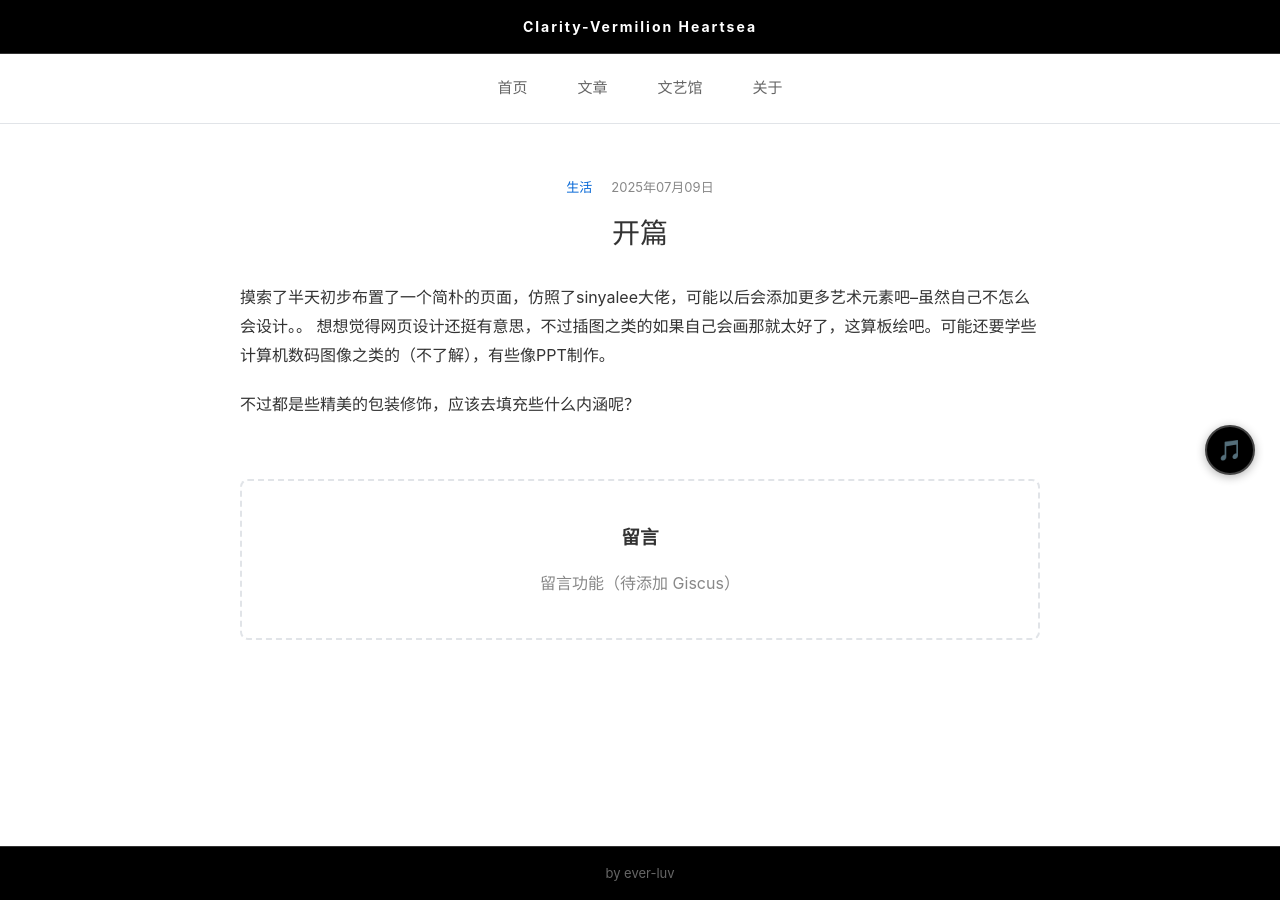
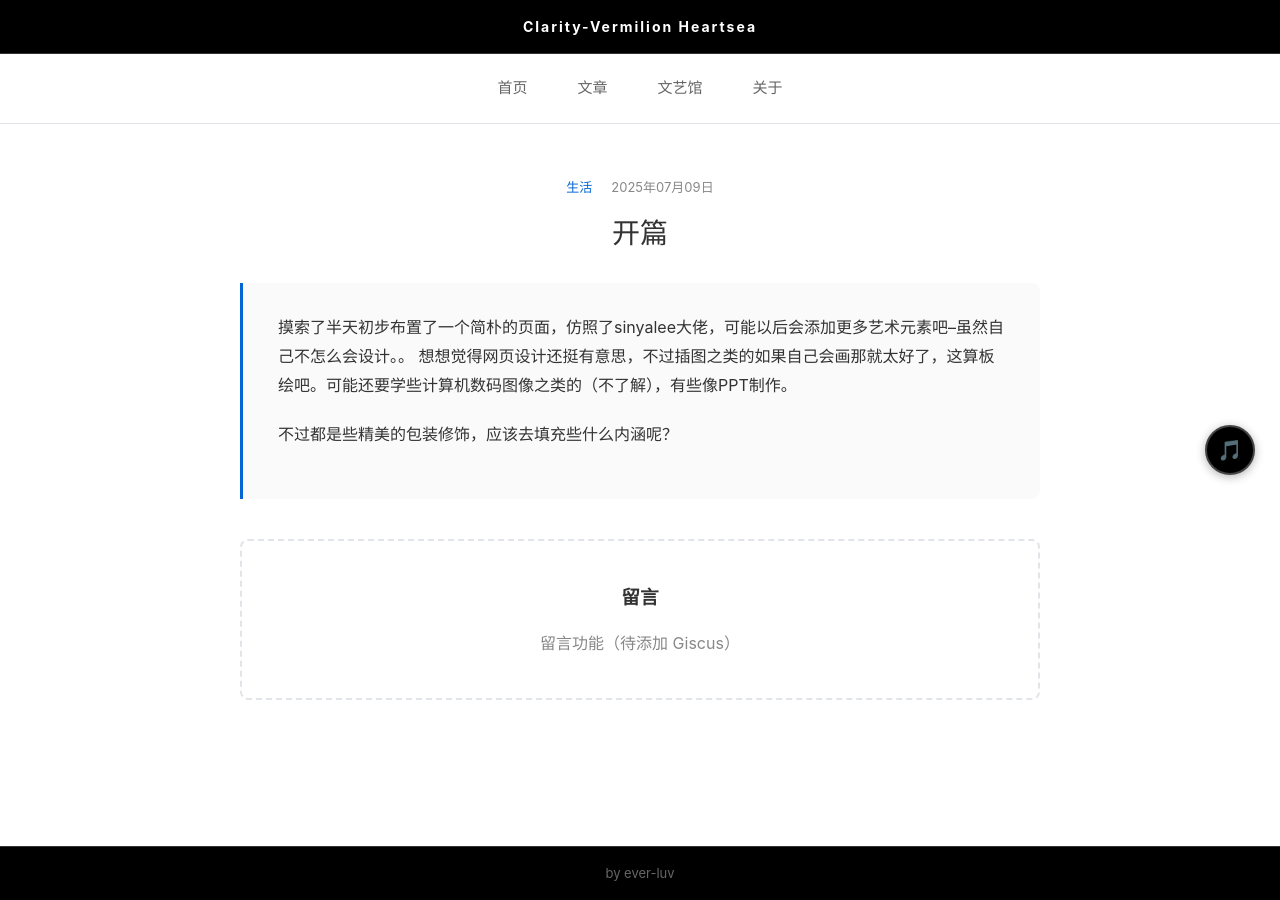
Before and after one commit to ever-luv/ever-luv.github.io, a Jekyll site: the page built from _posts/2025-07-09-opening.md, in a window 1280 px wide. Built offline with Jekyll 4.4.1, drawn with Linux system fonts in a browser that asks for light colours.

Commit message:
Improve CSS formatting and style adjustments
Refactor CSS styles for better readability and consistency.

```diff
--- a/assets/css/styles.css
+++ b/assets/css/styles.css
@@ -457,7 +457,10 @@ a:hover { color: #0256cc; }
     font-size: 14px;
 }
 
-.post-page .post-category { color: #0366d6; margin-right: 15px; }
+.post-page .post-category {
+    color: #0366d6;
+    margin-right: 15px;
+}
 
 .post-page .post-title {
     font-size: 28px;
@@ -467,26 +470,36 @@ a:hover { color: #0256cc; }
     line-height: 1.4;
 }
 
+/* 文章主体：左边竖线 + 浅灰背景框 */
+.post-body {
+    background-color: #fafafa;
+    border-left: 3px solid #0366d6;
+    border-radius: 0 8px 8px 0;
+    padding: 30px 35px;
+    text-align: left;
+    max-width: 800px;
+    margin: 0 auto 40px;
+}
+
 .post-content {
     font-size: 16px;
     line-height: 1.8;
     color: #333;
-    text-align: left;
-    max-width: 800px;
-    margin: 0 auto;
 }
 
-.post-content p { margin-bottom: 20px; }
+.post-content p {
+    margin-bottom: 20px;
+}
 
 .post-content h2,
 .post-content h3 {
     margin: 30px 0 15px;
     color: #333;
-    text-align: center;
+    text-align: left;
 }
 
 .post-content blockquote {
-    border-left: 3px solid #0366d6;
+    border-left: 3px solid #ccc;
     padding-left: 20px;
     margin: 20px 0;
     color: #555;
@@ -494,25 +507,28 @@ a:hover { color: #0256cc; }
 }
 
 .post-content code {
-    background-color: #f6f8fa;
+    background-color: #f0f0f0;
     padding: 2px 6px;
     border-radius: 3px;
     font-size: 14px;
 }
 
 .post-content pre {
-    background-color: #f6f8fa;
+    background-color: #f0f0f0;
     padding: 16px;
     border-radius: 6px;
     overflow-x: auto;
     margin: 20px 0;
 }
 
-.post-content pre code { padding: 0; background: none; }
+.post-content pre code {
+    padding: 0;
+    background: none;
+}
 
 /* 留言占位 */
 .comments-placeholder {
-    margin-top: 60px;
+    margin-top: 40px;
     padding: 40px;
     border: 2px dashed #e1e4e8;
     border-radius: 8px;
@@ -523,8 +539,10 @@ a:hover { color: #0256cc; }
     margin-right: auto;
 }
 
-.comments-placeholder h3 { margin-bottom: 15px; color: #333; }
-
+.comments-placeholder h3 {
+    margin-bottom: 15px;
+    color: #333;
+}
 /* ========== 文艺馆 ========== */
 .gallery-page {
     padding: 20px 0;
```
